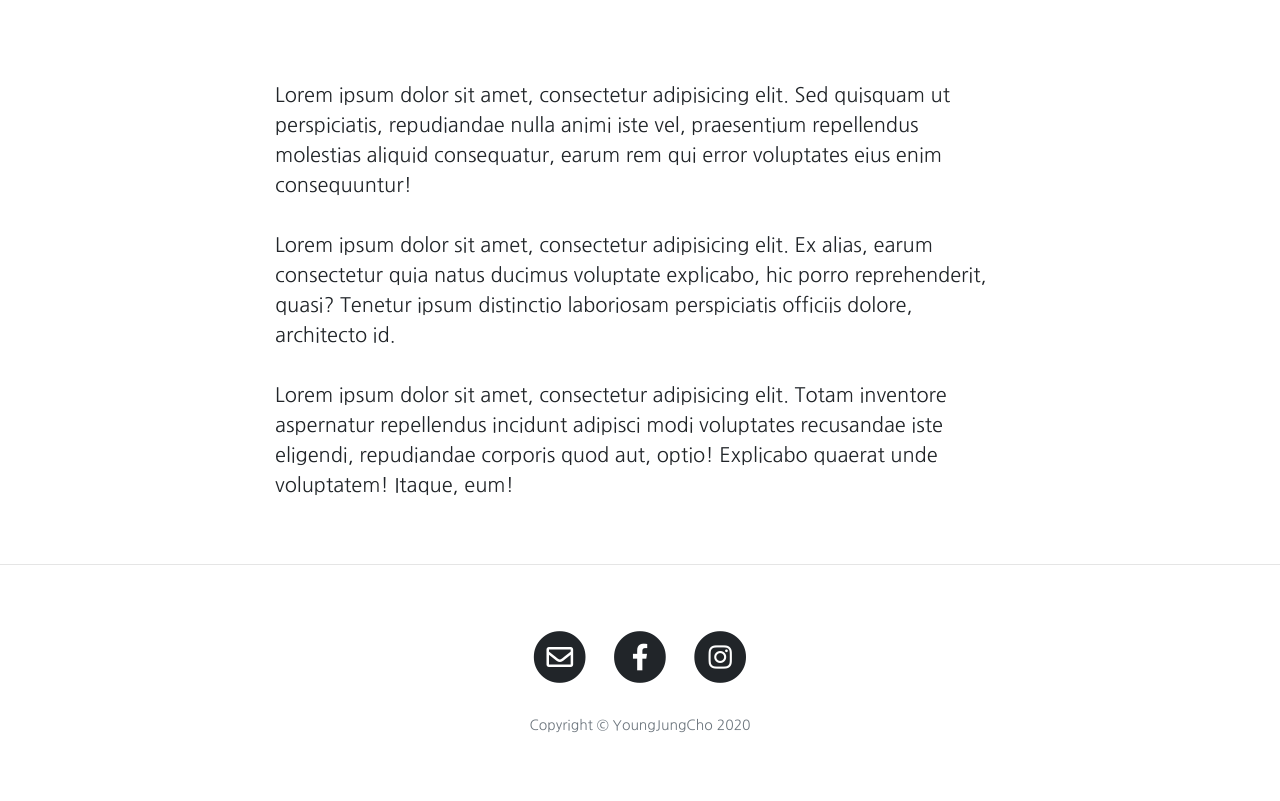
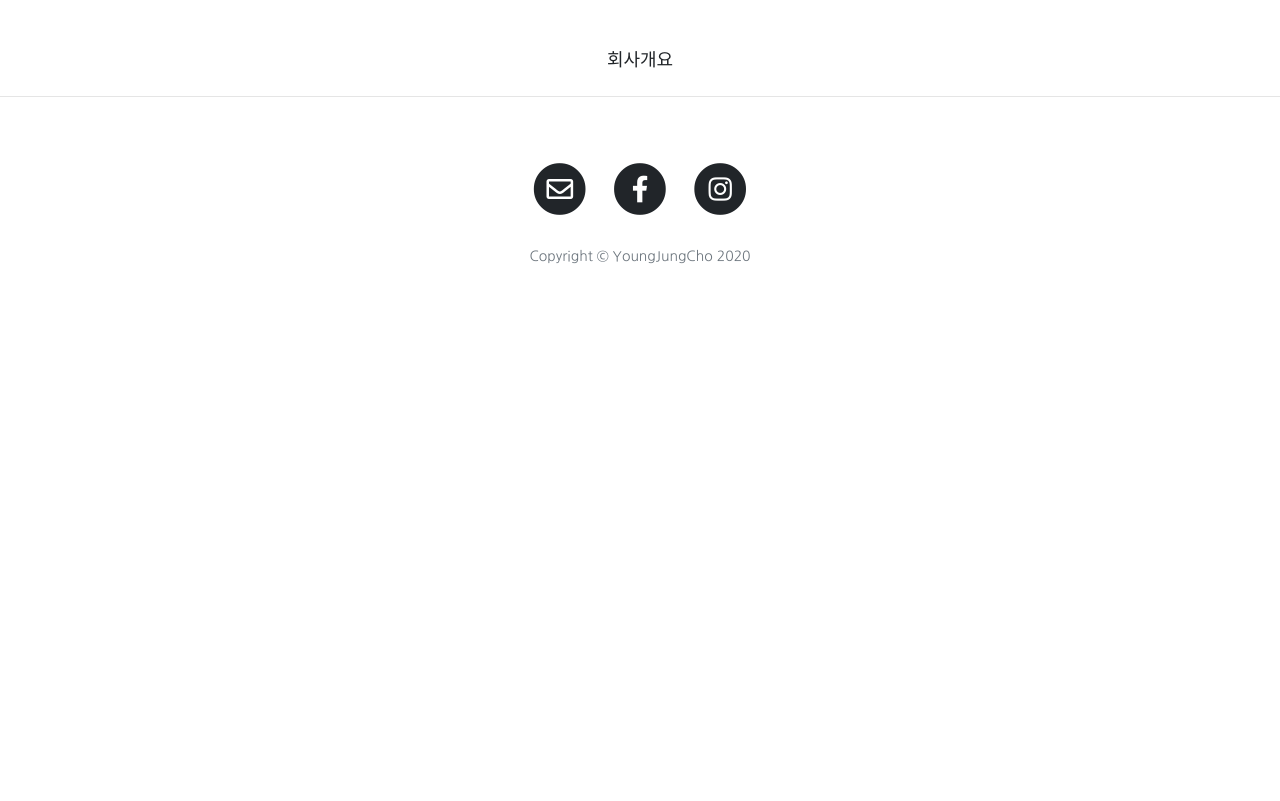
Before and after one commit to youngjungcho/everythegame88, a Jekyll site: the page built from about.html, in a window 1280 px wide. Shown: the part 532-1333 px from the top of the page. Built offline with Jekyll 4.4.1, drawn with Linux system fonts in a browser that asks for light colours; after the commit the page ends 900 px from its top, so only the background shows below that.

Commit message:
Update about.html

```diff
--- a/about.html
+++ b/about.html
@@ -5,8 +5,4 @@
 background: '/img/bg-about.jpg'
 ---
 
-<p>Lorem ipsum dolor sit amet, consectetur adipisicing elit. Sed quisquam ut perspiciatis, repudiandae nulla animi iste vel, praesentium repellendus molestias aliquid consequatur, earum rem qui error voluptates eius enim consequuntur!</p>
-
-<p>Lorem ipsum dolor sit amet, consectetur adipisicing elit. Ex alias, earum consectetur quia natus ducimus voluptate explicabo, hic porro reprehenderit, quasi? Tenetur ipsum distinctio laboriosam perspiciatis officiis dolore, architecto id.</p>
-
-<p class="mb-5">Lorem ipsum dolor sit amet, consectetur adipisicing elit. Totam inventore aspernatur repellendus incidunt adipisci modi voluptates recusandae iste eligendi, repudiandae corporis quod aut, optio! Explicabo quaerat unde voluptatem! Itaque, eum!</p>
+<h1 style="font-size: 18px;text-align: center;font-family:Abril Fatface;font-weight:400;font-style:normal" class="vc_custom_heading vc_custom_1455311309888">회사개요</h1>
```
